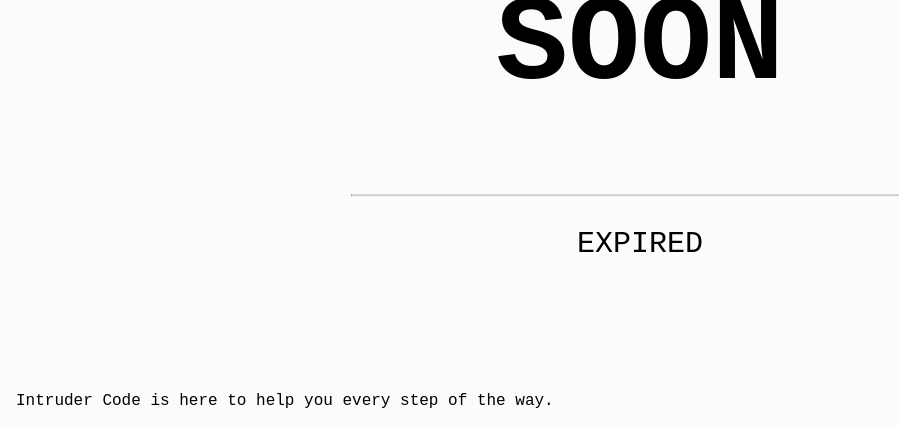
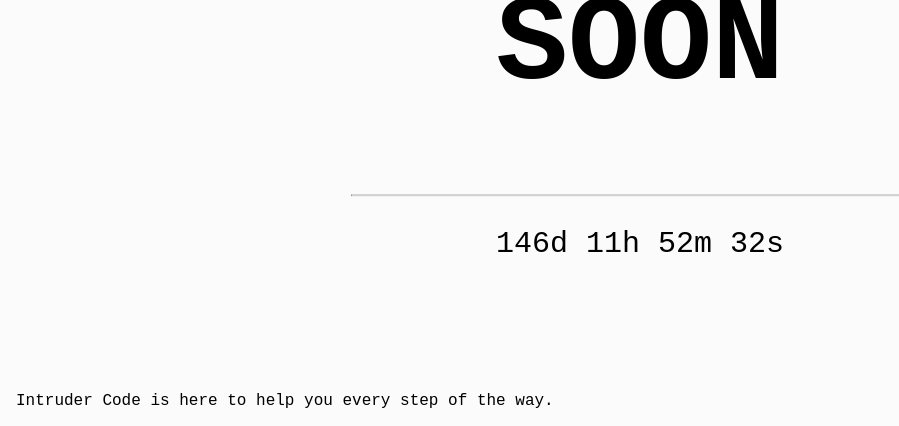
Before and after one commit to shubzreddy/INTRUDERCODE, a plain HTML site: page index.html in a window 1280 px wide. Shown: the part 374-800 px from the top of the page, without its empty margins (0-899 px from the left). Drawn offline with Linux system fonts and the light colour scheme.

Commit message:
Update index.html

```diff
--- a/index.html
+++ b/index.html
@@ -25,7 +25,7 @@
 
   <script>
   // Set the date we're counting down to
-  var countDownDate = new Date("April 1, 2025 00:00:00").getTime();
+  var countDownDate = new Date("September 18, 2025 00:00:00").getTime();
 
   // Update the count down every 1 second
   var countdownfunction = setInterval(function() {
```
